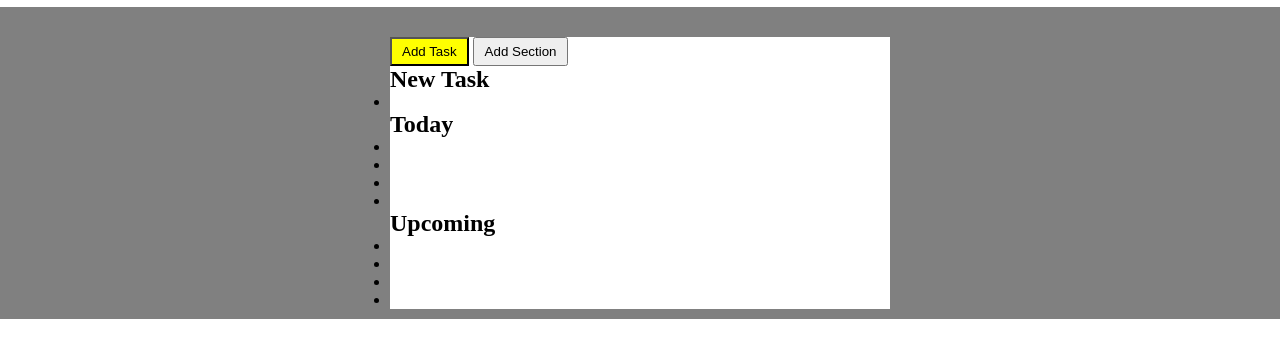
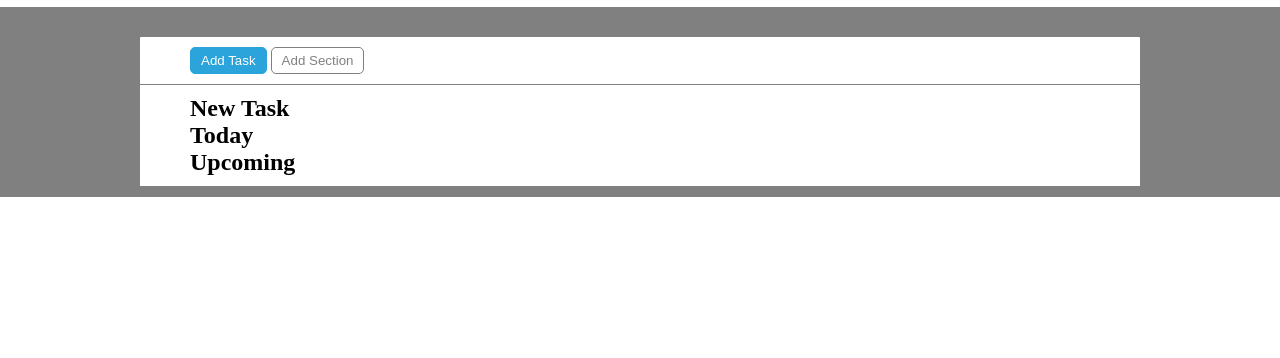
Before and after one commit to Alessandro-Fiora/html-css-toboolist, a plain HTML site: page index.html in a window 1280 px wide. Shown: the part 80-438 px from the top of the page. Drawn offline with Linux system fonts and the light colour scheme.

Commit message:
card head and list draft

```diff
--- a/css/style.css
+++ b/css/style.css
@@ -33,21 +33,36 @@ main{
 }
 
 .card{
-  width: 500px;
+  width: 1000px;
   max-width: 100%;
   background-color: white;
+  border-radius: 1px;
   margin: 0 auto 0 auto;
 }
 
 .button{
   padding: 5px 10px;
-
+  border-radius: 5px;
+  border: 1px solid currentColor;
 }
 
 .task-button{
-  background-color: yellow;
+  background-color: #2ba4dc;
+  color: white;
+  border: 1px solid #2ba4dc;
 }
 
 .section-button{
+  background-color: white;
+  color: grey;
+  border: 1px solid currentColor;
+}
 
+.card-section{
+  border-bottom: 1px solid grey;
+  padding: 10px 50px 10px 50px;
 }
+
+.todo-list{
+  list-style-type: none;
+}
--- a/index.html
+++ b/index.html
@@ -18,24 +18,24 @@
 
     <main>
         <div class="card">
-            <section class="card-upper">
+            <section class="card-section">
                 <button class="button task-button">Add Task</button>
                 <button class="button section-button">Add Section</button>
             </section>
-            <section>
+            <section class="card-section">
                 <h2>New Task</h2>
-                    <ul>
+                    <ul class="todo-list">
                         <li></li>
                     </ul>
                 <h2>Today</h2>
-                    <ul>
+                    <ul class="todo-list">
                         <li></li>
                         <li></li>
                         <li></li>
                         <li></li>
                     </ul>
                 <h2>Upcoming</h2>
-                    <ul>
+                    <ul class="todo-list">
                         <li></li>
                         <li></li>
                         <li></li>
```
